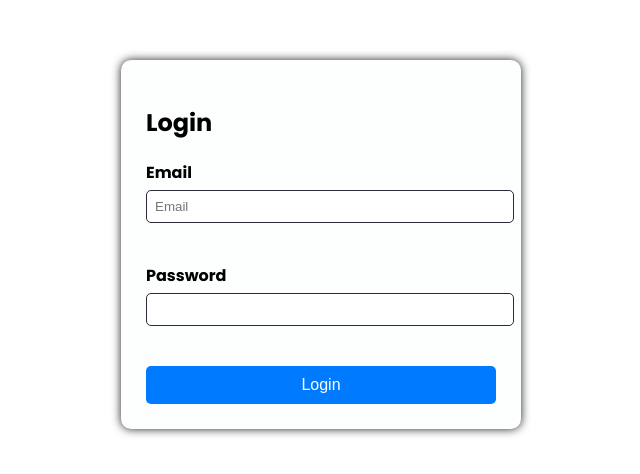
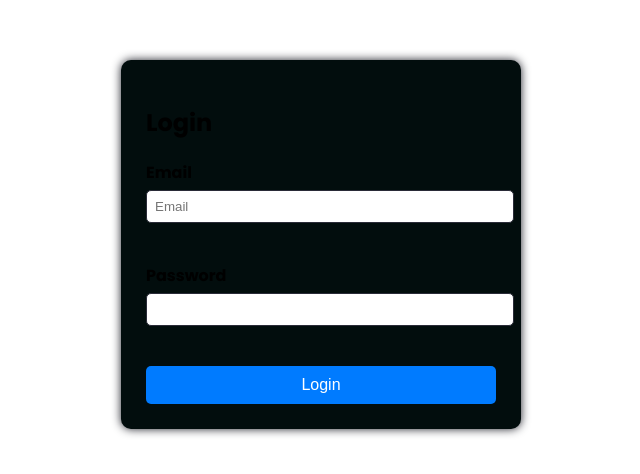
Before and after one commit to heeena0703/Demo, a plain HTML site: page Task1/Login.html in a window 1280 px wide. Shown: the whole page, without its empty margins (319-959 px from the left). Drawn offline with Linux system fonts and the light colour scheme.

Commit message:
Update Regpage.css

```diff
--- a/Task1/Regpage.css
+++ b/Task1/Regpage.css
@@ -10,7 +10,7 @@ body{
     margin: auto;
     margin-top: 60px;
     padding: 25px;
-    background: #fdffff;
+    background: #020d0dff;
     border-radius: 10px;
     box-shadow: 0 0 10px #1f2029;
 }
```
